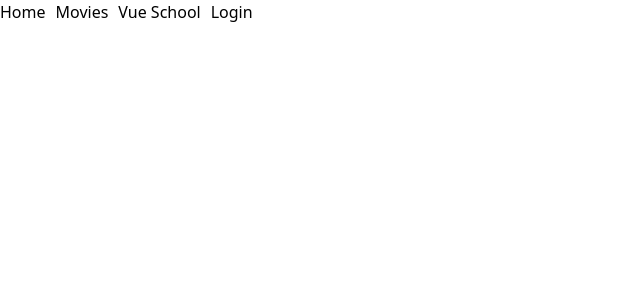
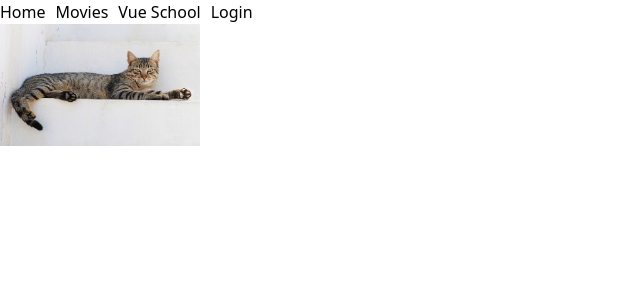
Before and after one commit to Wulakaka/nuxt-3-fundamentals-course, a Nuxt app: page /responsive in a window 1280 px wide. Shown: the top 300 px of the page, without its empty margins (0-640 px from the left). Built offline with nearby package versions, Linux system fonts and the light colour scheme.

Commit message:
feat: 增加图片

```diff
--- /dev/null
+++ b/pages/responsive.vue
@@ -0,0 +1,14 @@
+<script setup lang="ts"></script>
+
+<template>
+  <div>
+    <NuxtPicture format="webp" src="/cat.jpg" width="200" />
+  </div>
+</template>
+
+<style scoped>
+img {
+  display: block;
+  max-width: 100%;
+}
+</style>
```
Also changed, not shown: public/cat.jpg (added).
